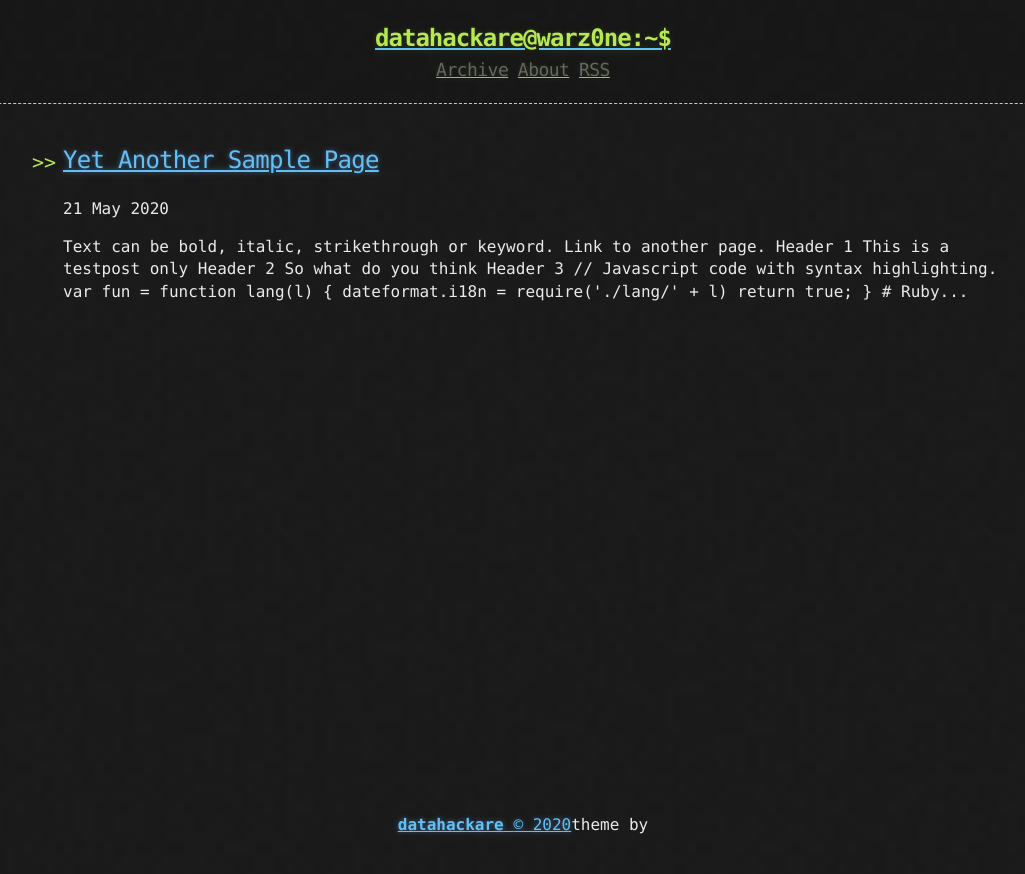
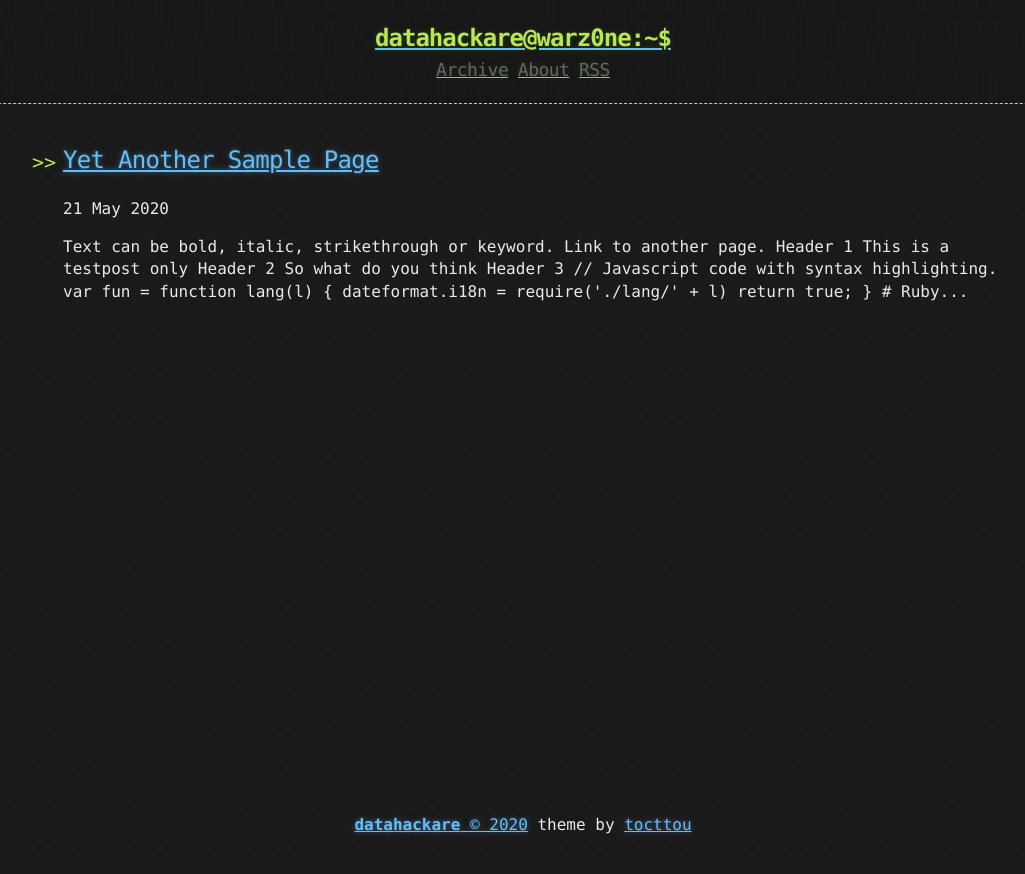
Before and after one commit to datahackare/warz0ne, a Jekyll site: the page built from index.html, in a window 1280 px wide. Shown: the top 874 px of the page, without its empty margins (117-1142 px from the left). Built offline with Jekyll 4.4.1, drawn with Linux system fonts in a browser that asks for light colours; the list of posts is cut into pages by our own code.

Commit message:
Update footer.html

```diff
--- a/_includes/footer.html
+++ b/_includes/footer.html
@@ -4,6 +4,6 @@
         <b>{{ site.owner}}</b>
     </span>
     {% capture currentyear %}{{ 'now' | date: "%Y" }}{% endcapture %}
-   <span>© {{ currentyear }}</span></a><span>theme by <a href="https://github.com/tocttou>tocttou</a></span>
+   <span>© {{ currentyear }}</span></a><span> theme by <a href="https://github.com/tocttou">tocttou</a></span>
 
 </footer>
```
